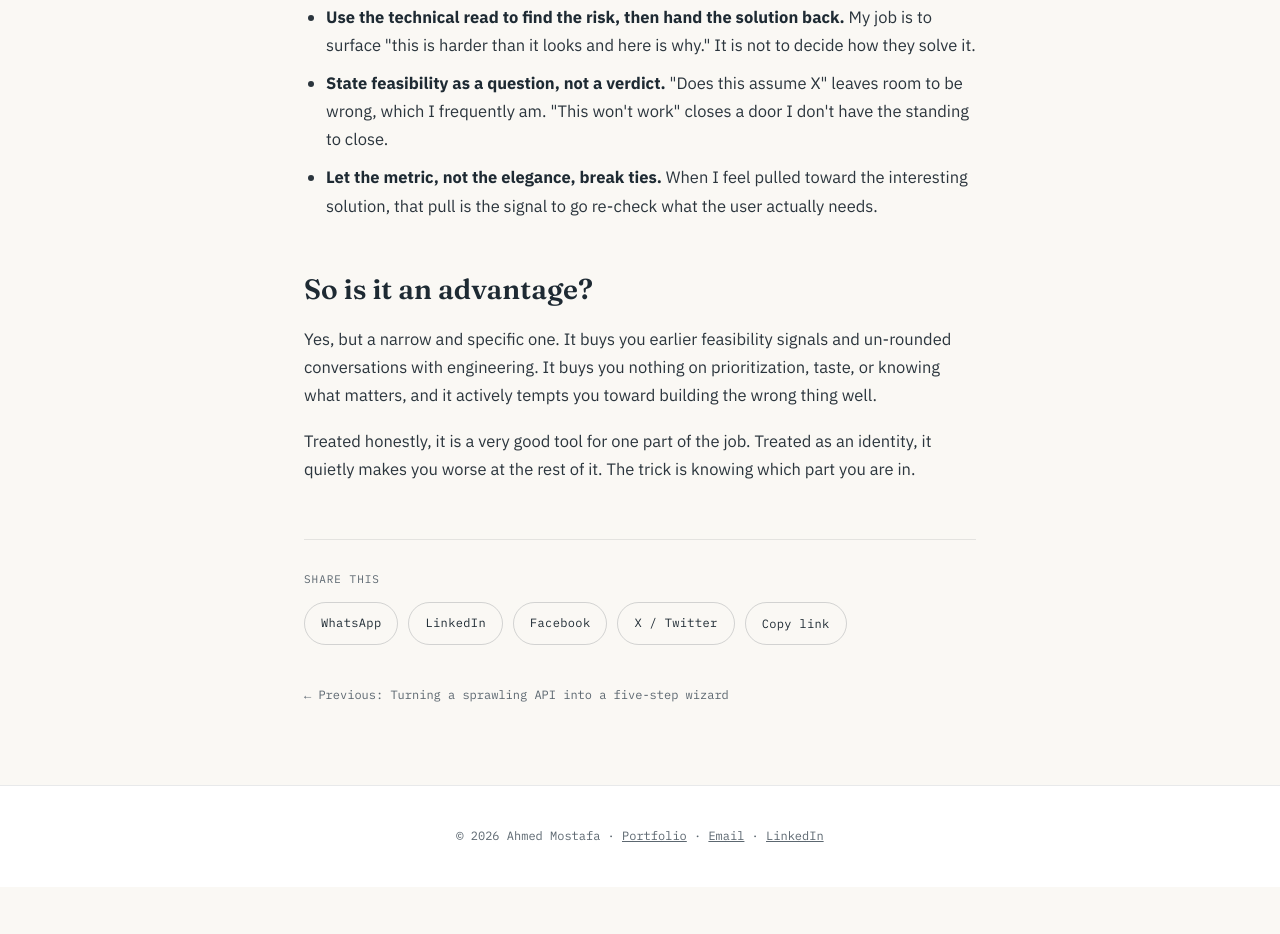
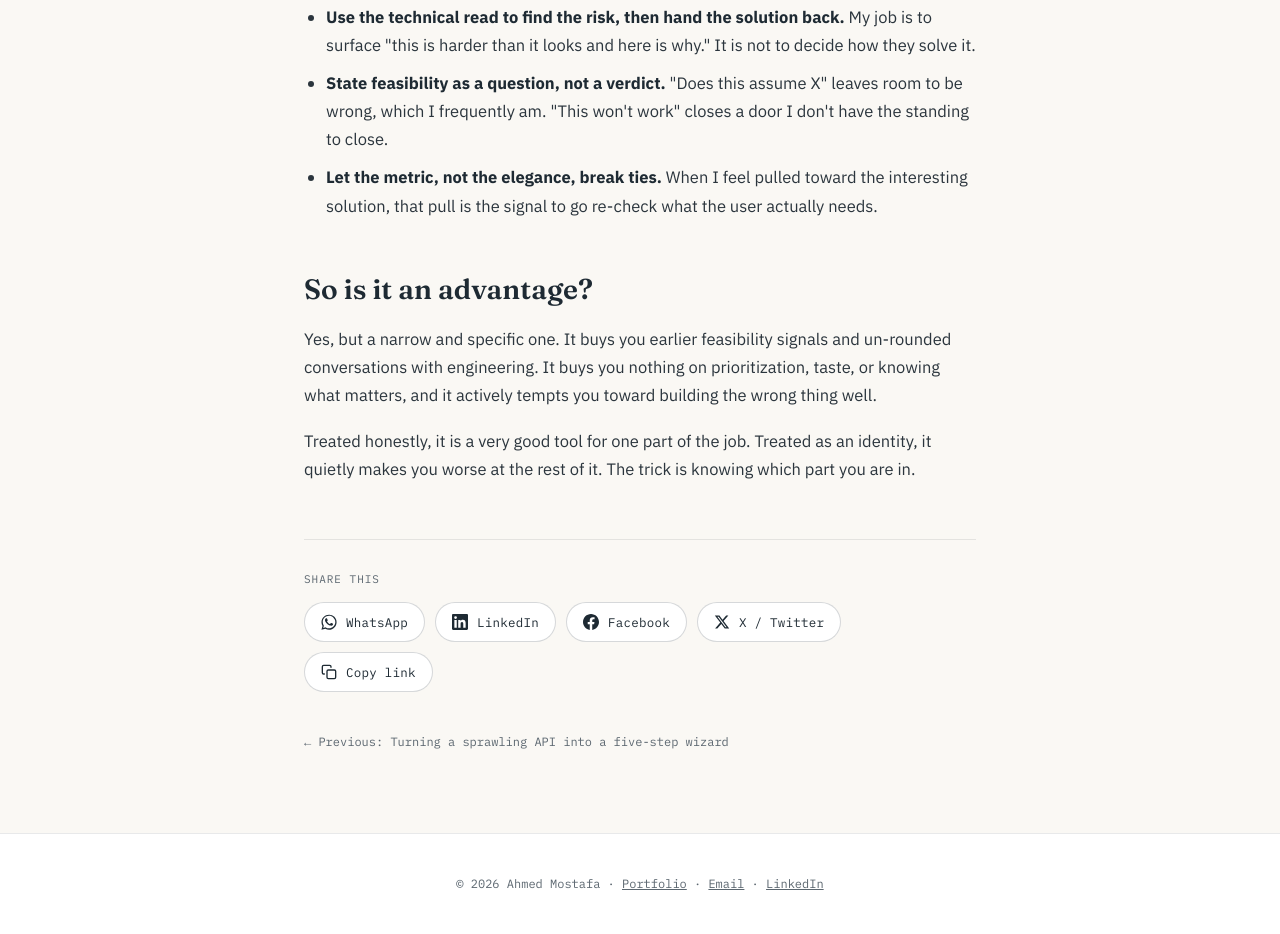
Before and after one commit to itsamostafa/itsamostafa.github.io, a plain HTML site: page blog/Engineer to product owner/index.html in a window 1280 px wide. Shown: the part 2578-3512 px from the top of the page. Before the commit the page ends 3465 px from the top, so only its background shows below. Drawn offline with Linux system fonts and the light colour scheme.

Commit message:
Update and rename blog/engineer-to-product-owner.html to blog/Engineer to product owner/index.html

```diff
--- a/blog/engineer-to-product-owner.html
+++ b/blog/Engineer to product owner/index.html
@@ -67,8 +67,15 @@
   .share{ margin:56px 0 0; padding-top:30px; border-top:1px solid var(--line); }
   .share .k{ font-family:var(--mono); font-size:11px; letter-spacing:.09em; text-transform:uppercase; color:var(--muted); margin:0 0 14px; }
   .share-row{ display:flex; gap:10px; flex-wrap:wrap; }
-  .share-btn{ font-family:var(--mono); font-size:12px; letter-spacing:.03em; text-decoration:none; padding:10px 16px; border-radius:100px; border:1px solid var(--line-strong); color:var(--ink); display:inline-flex; align-items:center; gap:8px; transition:border-color .15s, color .15s, background .15s; cursor:pointer; background:none; }
-  .share-btn:hover{ border-color:var(--accent); color:var(--accent); background:var(--accent-soft); }
+  .share-btn{ font-family:var(--mono); font-size:12.5px; letter-spacing:.02em; text-decoration:none; padding:0 16px; height:40px; border-radius:100px; border:1px solid var(--line-strong); color:var(--ink); display:inline-flex; align-items:center; gap:9px; transition:border-color .15s, color .15s, background .15s, transform .15s; cursor:pointer; background:var(--surface); }
+  .share-btn svg{ flex:0 0 auto; display:block; }
+  .share-btn:hover{ transform:translateY(-1px); }
+  .share-btn.wa:hover{ border-color:#25D366; color:#128C4B; background:rgba(37,211,102,.10); }
+  .share-btn.li:hover{ border-color:#0A66C2; color:#0A66C2; background:rgba(10,102,194,.10); }
+  .share-btn.fb:hover{ border-color:#1877F2; color:#1877F2; background:rgba(24,119,242,.10); }
+  .share-btn.x:hover{ border-color:#111; color:#111; background:rgba(0,0,0,.06); }
+  .share-btn.cp:hover{ border-color:var(--accent); color:var(--accent); background:var(--accent-soft); }
+  @media (max-width:420px){ .share-btn span{ display:none; } .share-btn{ padding:0; width:44px; justify-content:center; } }
   .postnav{ margin-top:40px; display:flex; justify-content:space-between; gap:16px; flex-wrap:wrap; }
   .postnav a{ font-family:var(--mono); font-size:12px; text-decoration:none; color:var(--muted); }
   .postnav a:hover{ color:var(--accent); }
@@ -159,11 +166,11 @@
 <div class="share">
   <p class="k">Share this</p>
   <div class="share-row">
-    <a class="share-btn" href="https://wa.me/?text=What%20an%20engineering%20background%20actually%20changes%20about%20product%20work%20https%3A%2F%2Fitsamostafa.github.io%2Fblog%2Fengineer-to-product-owner.html" target="_blank" rel="noopener">WhatsApp</a>
-    <a class="share-btn" href="https://www.linkedin.com/sharing/share-offsite/?url=https%3A%2F%2Fitsamostafa.github.io%2Fblog%2Fengineer-to-product-owner.html" target="_blank" rel="noopener">LinkedIn</a>
-    <a class="share-btn" href="https://www.facebook.com/sharer/sharer.php?u=https%3A%2F%2Fitsamostafa.github.io%2Fblog%2Fengineer-to-product-owner.html" target="_blank" rel="noopener">Facebook</a>
-    <a class="share-btn" href="https://twitter.com/intent/tweet?text=What%20an%20engineering%20background%20actually%20changes%20about%20product%20work&url=https%3A%2F%2Fitsamostafa.github.io%2Fblog%2Fengineer-to-product-owner.html" target="_blank" rel="noopener">X / Twitter</a>
-    <button class="share-btn" onclick="navigator.clipboard.writeText('https://itsamostafa.github.io/blog/engineer-to-product-owner.html').then(()=>{this.textContent='Copied ✓';setTimeout(()=>this.textContent='Copy link',1600);})">Copy link</button>
+    <a class="share-btn wa" href="https://wa.me/?text=What%20an%20engineering%20background%20actually%20changes%20about%20product%20work%20https%3A%2F%2Fitsamostafa.github.io%2Fblog%2Fengineer-to-product-owner.html" target="_blank" rel="noopener" aria-label="Share on WhatsApp"><svg viewBox="0 0 24 24" width="16" height="16" fill="currentColor" aria-hidden="true"><path d="M17.5 14.4c-.3-.15-1.77-.87-2.04-.97-.27-.1-.47-.15-.67.15-.2.3-.77.97-.94 1.17-.17.2-.35.22-.65.07-.3-.15-1.26-.46-2.4-1.48-.89-.79-1.49-1.77-1.66-2.07-.17-.3-.02-.46.13-.61.13-.13.3-.35.45-.52.15-.17.2-.3.3-.5.1-.2.05-.37-.02-.52-.07-.15-.67-1.62-.92-2.22-.24-.58-.49-.5-.67-.51h-.57c-.2 0-.52.07-.8.37-.27.3-1.04 1.02-1.04 2.48 0 1.46 1.07 2.88 1.22 3.08.15.2 2.1 3.2 5.08 4.49.71.31 1.26.49 1.69.62.71.23 1.36.19 1.87.12.57-.09 1.77-.72 2.02-1.42.25-.7.25-1.29.17-1.42-.07-.13-.27-.2-.57-.35zM12.05 21.5h-.01a9.4 9.4 0 01-4.79-1.31l-.34-.2-3.56.93.95-3.47-.22-.36a9.38 9.38 0 01-1.44-5.01c0-5.18 4.22-9.4 9.42-9.4 2.51 0 4.88.98 6.65 2.76a9.34 9.34 0 012.75 6.65c-.01 5.18-4.23 9.4-9.42 9.4zm8-17.4A11.32 11.32 0 0012.04 1C5.8 1 .73 6.07.73 12.3c0 1.99.52 3.94 1.51 5.65L.63 23.7l5.9-1.55a11.3 11.3 0 005.5 1.4h.01c6.24 0 11.31-5.07 11.31-11.3 0-3.02-1.18-5.86-3.31-8z"/></svg><span>WhatsApp</span></a>
+    <a class="share-btn li" href="https://www.linkedin.com/sharing/share-offsite/?url=https%3A%2F%2Fitsamostafa.github.io%2Fblog%2Fengineer-to-product-owner.html" target="_blank" rel="noopener" aria-label="Share on LinkedIn"><svg viewBox="0 0 24 24" width="16" height="16" fill="currentColor" aria-hidden="true"><path d="M20.45 20.45h-3.56v-5.57c0-1.33-.02-3.04-1.85-3.04-1.85 0-2.14 1.45-2.14 2.94v5.67H9.35V9h3.42v1.56h.05c.48-.9 1.64-1.85 3.37-1.85 3.6 0 4.27 2.37 4.27 5.46v6.28zM5.34 7.43a2.06 2.06 0 110-4.13 2.06 2.06 0 010 4.13zM7.12 20.45H3.55V9h3.57v11.45zM22.22 0H1.77C.79 0 0 .77 0 1.72v20.56C0 23.23.79 24 1.77 24h20.45c.98 0 1.78-.77 1.78-1.72V1.72C24 .77 23.2 0 22.22 0z"/></svg><span>LinkedIn</span></a>
+    <a class="share-btn fb" href="https://www.facebook.com/sharer/sharer.php?u=https%3A%2F%2Fitsamostafa.github.io%2Fblog%2Fengineer-to-product-owner.html" target="_blank" rel="noopener" aria-label="Share on Facebook"><svg viewBox="0 0 24 24" width="16" height="16" fill="currentColor" aria-hidden="true"><path d="M24 12.07C24 5.4 18.63 0 12 0S0 5.4 0 12.07c0 6.02 4.39 11.01 10.13 11.93v-8.44H7.08v-3.49h3.05V9.41c0-3.02 1.79-4.69 4.53-4.69 1.31 0 2.68.24 2.68.24v2.97h-1.51c-1.49 0-1.96.93-1.96 1.89v2.25h3.33l-.53 3.49h-2.8V24C19.61 23.08 24 18.09 24 12.07z"/></svg><span>Facebook</span></a>
+    <a class="share-btn x" href="https://twitter.com/intent/tweet?text=What%20an%20engineering%20background%20actually%20changes%20about%20product%20work&url=https%3A%2F%2Fitsamostafa.github.io%2Fblog%2Fengineer-to-product-owner.html" target="_blank" rel="noopener" aria-label="Share on X / Twitter"><svg viewBox="0 0 24 24" width="16" height="16" fill="currentColor" aria-hidden="true"><path d="M18.24 2.25h3.31l-7.23 8.26 8.5 11.24h-6.66l-5.22-6.82-5.97 6.82H1.66l7.73-8.84L1.24 2.25h6.83l4.71 6.23 5.46-6.23zm-1.16 17.52h1.83L7.01 4.13H5.05l12.03 15.64z"/></svg><span>X / Twitter</span></a>
+    <button class="share-btn cp" onclick="navigator.clipboard.writeText('https://itsamostafa.github.io/blog/engineer-to-product-owner.html').then(()=>{var sp=this.querySelector('span');sp.textContent='Copied';setTimeout(()=>sp.textContent='Copy link',1600);})" aria-label="Copy link"><svg viewBox="0 0 24 24" width="16" height="16" fill="none" stroke="currentColor" stroke-width="2" stroke-linecap="round" stroke-linejoin="round" aria-hidden="true"><rect x="9" y="9" width="13" height="13" rx="2"/><path d="M5 15H4a2 2 0 01-2-2V4a2 2 0 012-2h9a2 2 0 012 2v1"/></svg><span>Copy link</span></button>
   </div>
 </div>
 <div class="postnav">
```
